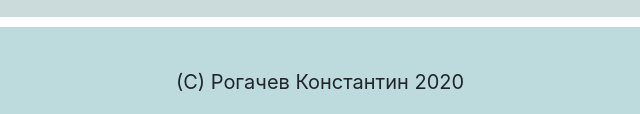
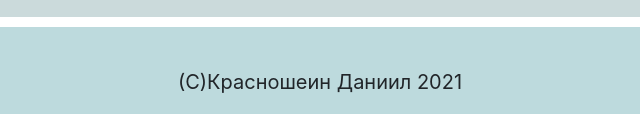
Before and after one commit to freeze0/freeze0.github.io, a plain HTML site: page index5.html in a window 1280 px wide. Shown: the part 3391-3505 px from the top of the page, 320-960 px from the left. Drawn offline with nearby package versions, Linux system fonts and the light colour scheme.

Commit message:
Update index5.html

```diff
--- a/index5.html
+++ b/index5.html
@@ -188,7 +188,7 @@
         </div>
     </div>
     <footer class="container-fluid flex-wrap align-content-center text-center">
-        <p class="pt-5">(C) Рогачев Константин 2020</p>
+        <p class="pt-5">(C)Красношеин Даниил 2021</p>
     </footer>
     <script src="https://code.jquery.com/jquery-3.5.1.slim.min.js" integrity="sha384-DfXdz2htPH0lsSSs5nCTpuj/zy4C+OGpamoFVy38MVBnE+IbbVYUew+OrCXaRkfj" crossorigin="anonymous"></script>
     <script src="https://cdn.jsdelivr.net/npm/popper.js@1.16.0/dist/umd/popper.min.js" integrity="sha384-Q6E9RHvbIyZFJoft+2mJbHaEWldlvI9IOYy5n3zV9zzTtmI3UksdQRVvoxMfooAo" crossorigin="anonymous"></script>
```
